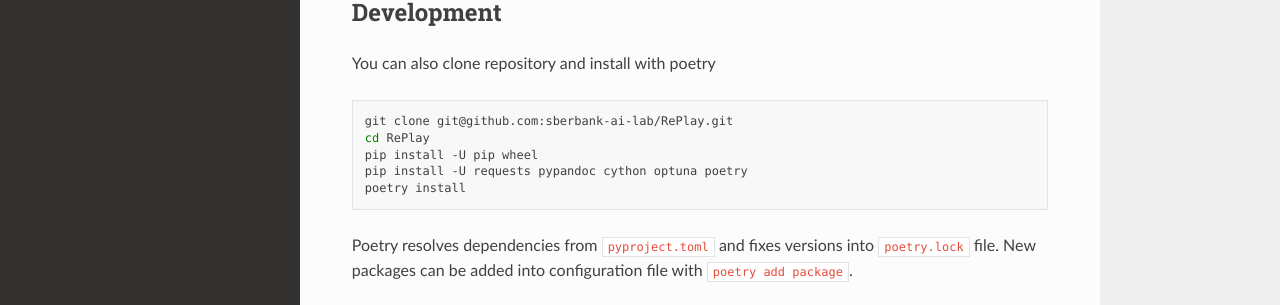
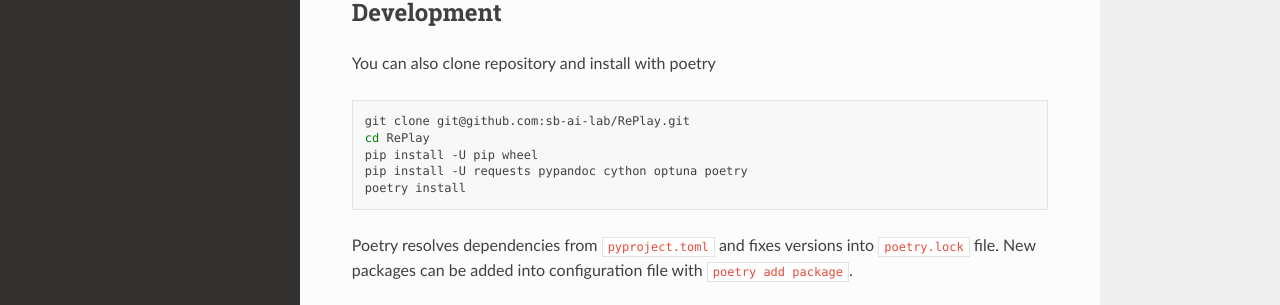
Before and after one commit to sb-ai-lab/RePlay, a Sphinx documentation site: the page built from docs/pages/installation.rst, in a window 1280 px wide and 1352 px high. Shown: the part 879-1184 px from the top of the window. Built offline with Sphinx 7.4.7 and the Read the Docs theme 2.0.0, drawn with Linux system fonts in a browser that asks for light colours.

Commit message:
new link

```diff
--- a/docs/pages/installation.rst
+++ b/docs/pages/installation.rst
@@ -45,7 +45,7 @@
 
 .. code-block:: bash
 
-    git clone git@github.com:sberbank-ai-lab/RePlay.git
+    git clone git@github.com:sb-ai-lab/RePlay.git
     cd RePlay
     pip install -U pip wheel
     pip install -U requests pypandoc cython optuna poetry
```
Also changed, not shown: README.md (+1 -0 lines).
